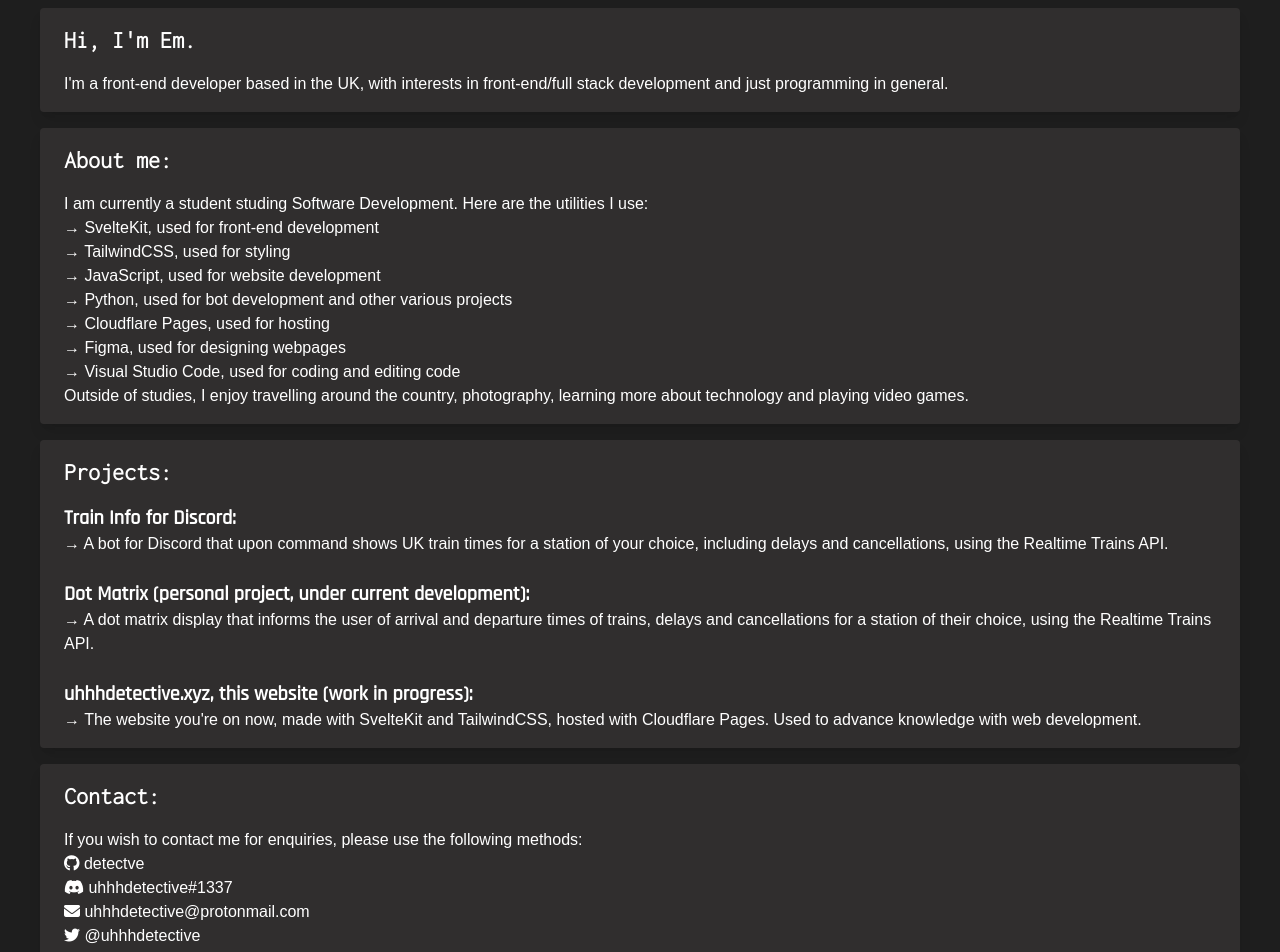
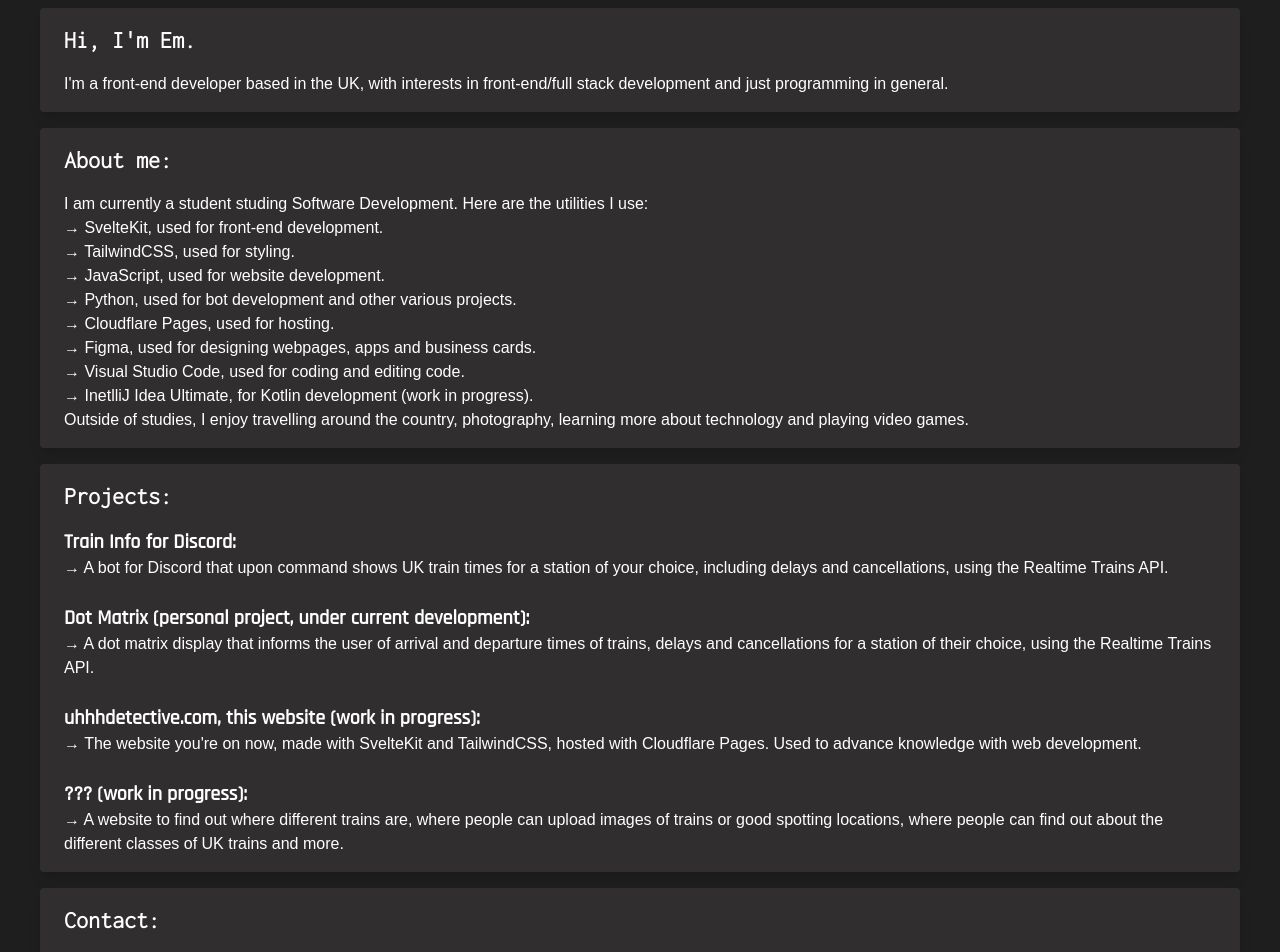
Before and after one commit to detectve/uhhhdetective.com, a SvelteKit app: page / in a window 1280 px wide. Shown: the top 952 px of the page. Built offline with nearby package versions, Linux system fonts and the light colour scheme; no server answers; a web font is replaced by a local one.

Commit message:
feat: update info

```diff
--- a/src/routes/+page.svelte
+++ b/src/routes/+page.svelte
@@ -21,13 +21,14 @@
       <div class="px-6 py-4">
         <h1 class="text-white text-2xl font-semibold mb-4">About me:</h1>
         <p class="text-white">I am currently a student studing Software Development. Here are the utilities I use:</p>
-        <p class="text-white">→ SvelteKit, used for front-end development</p>
-        <p class="text-white">→ TailwindCSS, used for styling</p>
-        <p class="text-white">→ JavaScript, used for website development</p>
-        <p class="text-white">→ Python, used for bot development and other various projects</p>
-        <p class="text-white">→ Cloudflare Pages, used for hosting</p>
-        <p class="text-white">→ Figma, used for designing webpages</p>
-        <p class="text-white">→ Visual Studio Code, used for coding and editing code</p>
+        <p class="text-white">→ SvelteKit, used for front-end development.</p>
+        <p class="text-white">→ TailwindCSS, used for styling.</p>
+        <p class="text-white">→ JavaScript, used for website development.</p>
+        <p class="text-white">→ Python, used for bot development and other various projects.</p>
+        <p class="text-white">→ Cloudflare Pages, used for hosting.</p>
+        <p class="text-white">→ Figma, used for designing webpages, apps and business cards.</p>
+        <p class="text-white">→ Visual Studio Code, used for coding and editing code.</p>
+        <p class="text-white">→ InetlliJ Idea Ultimate, for Kotlin development (work in progress).</p>
         <p class="text-white">Outside of studies, I enjoy travelling around the country, photography, learning more about technology and playing video games.</p>
       </div>
     </div>
@@ -54,12 +55,19 @@
         </p>
         <br />
         <h2 class="text-white text-xl font-semibold">
-          uhhhdetective.xyz, this website (work in progress):
+          uhhhdetective.com, this website (work in progress):
         </h2>
         <p class="text-white">
           → The website you're on now, made with SvelteKit and TailwindCSS,
           hosted with Cloudflare Pages. Used to advance knowledge with web
           development.
+        </p>
+        <br />
+        <h2 class="text-white text-xl font-semibold">
+          ??? (work in progress):
+        </h2>
+        <p class="text-white">
+          → A website to find out where different trains are, where people can upload images of trains or good spotting locations, where people can find out about the different classes of UK trains and more.
         </p>
       </div>
     </div>
```
